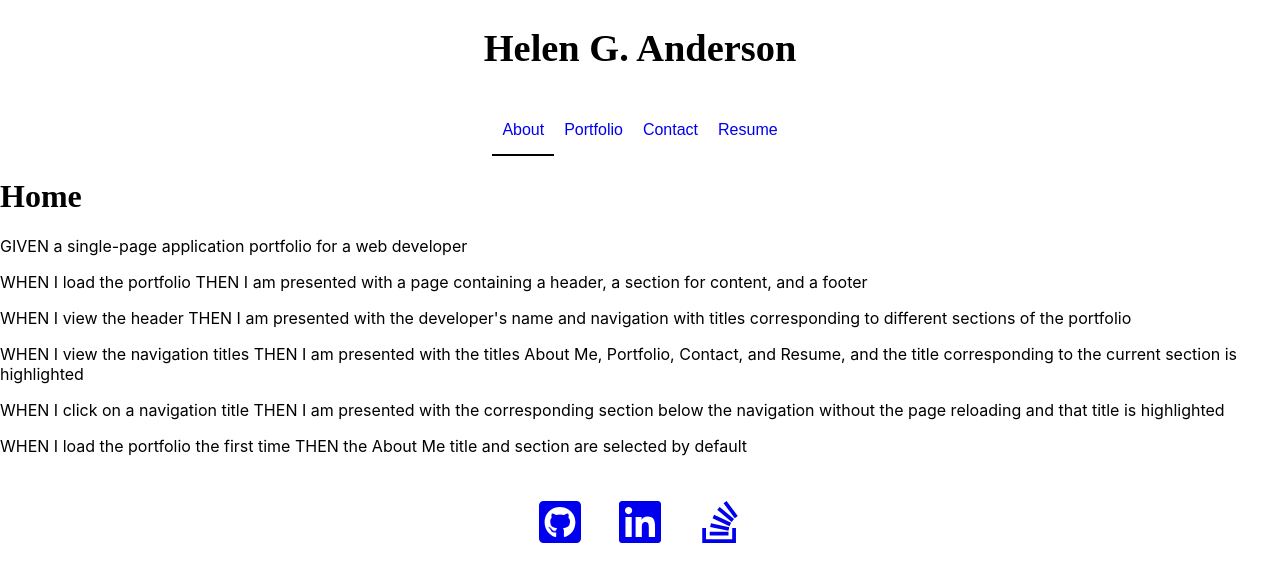
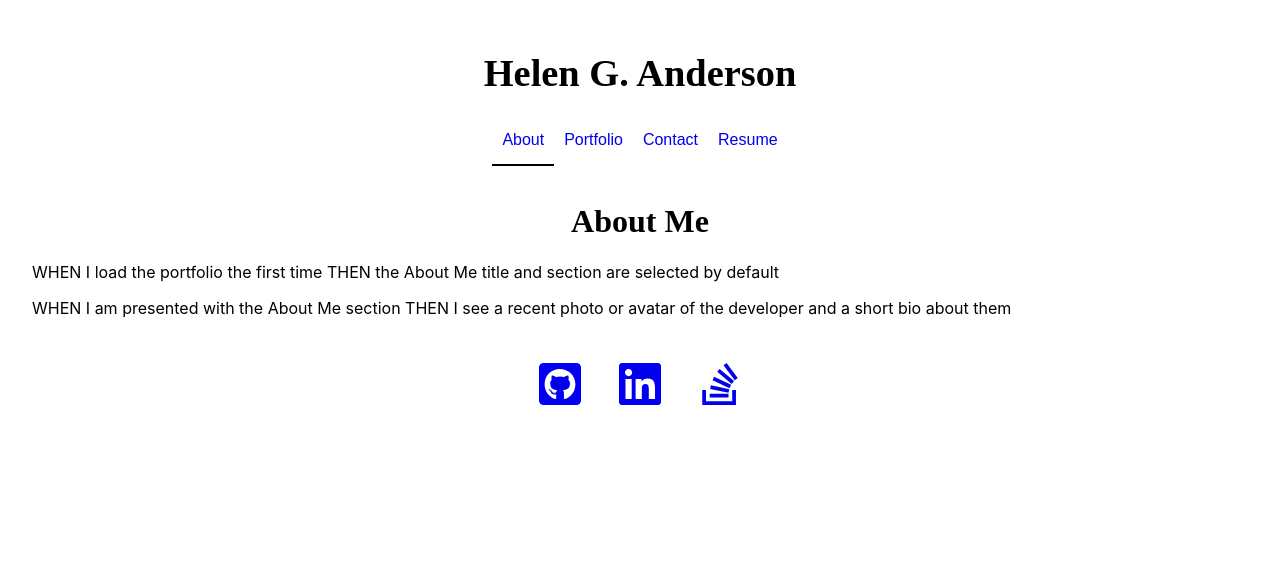
Before and after one commit to grace-anderson/react-portfolio, a React (Create React App) app: page / in a window 1280 px wide. Shown: the top 582 px of the page. Built offline with nearby package versions, Linux system fonts and the light colour scheme; a web font is replaced by a local one.

Commit message:
updated nav and pages so home page has about link

```diff
--- a/src/App.js
+++ b/src/App.js
@@ -1,7 +1,6 @@
 import { BrowserRouter, Route, Routes } from "react-router-dom";
 import MainLayout from "./layouts/MainLayout";
 import Home from "./pages/Home";
-import About from "./pages/About";
 import Portfolio from "./pages/Portfolio";
 import Contact from "./pages/Contact";
 import Resume from "./pages/Resume";
@@ -13,7 +12,6 @@ function App() {
       <MainLayout>
         <Routes>
           <Route path="/" element={<Home />} />
-          <Route path="/about" element={<About />} />
           <Route path="/portfolio" element={<Portfolio />} />
           <Route path="/contact" element={<Contact />} />
           <Route path="/resume" element={<Resume />} />
--- a/src/index.css
+++ b/src/index.css
@@ -40,16 +40,25 @@ code {
 .font-md {
   font-size: 1.5rem;
 }
+
 .font-lg{
   font-size: 2rem;
 }
 
+p {
+  padding-left: 2rem;
+  padding-right: 2rem;
+}
+
 h1 {
   font-family: 'Short Stack', cursive;
+  text-align: center;
+  padding-top: 1rem;
 }
 
 .header-title {
   font-size: 2.4rem;
+  padding-top: 1.6rem;
 }
 
 .icon-style {
--- a/src/layouts/MainLayout.js
+++ b/src/layouts/MainLayout.js
@@ -6,10 +6,9 @@ import Footer from "./Footer";
 export default function MainLayout(props) {
   return (
     <div>
-      <div className="flex items-center justify-center">
       {/* header */}
       <Header />
-      </div>
+      {/* </div> */}
 
       {/* nav */}
       <Navbar />
@@ -17,7 +16,7 @@ export default function MainLayout(props) {
       {props.children}
 
       {/* footer */}
-      <Footer className="flex items-center justify-center" />
+      <Footer/>
     </div>
   );
 }
--- a/src/pages/About.js
+++ /dev/null
@@ -1,17 +0,0 @@
-import React from "react";
-
-export default function About() {
-  return (
-    <div>
-      <h1>About</h1>
-      <p>
-        WHEN I load the portfolio the first time THEN the About Me title and
-        section are selected by default
-      </p>
-      <p>
-        WHEN I am presented with the About Me section THEN I see a recent photo
-        or avatar of the developer and a short bio about them
-      </p>
-    </div>
-  );
-}
--- a/src/pages/Home.js
+++ b/src/pages/Home.js
@@ -3,27 +3,14 @@ import React from "react";
 export default function Home() {
   return (
     <div>
-      <h1>Home</h1>
+      <h1>About Me</h1>
       <p>
-        GIVEN a single-page application portfolio for a web developer
-        <p></p>
-        WHEN I load the portfolio THEN I am presented with a page containing a
-        header, a section for content, and a footer
-        <p></p>
-        WHEN I view the header THEN I am presented with the developer's name and
-        navigation with titles corresponding to different sections of the
-        portfolio
-        <p></p>
-        WHEN I view the navigation titles THEN I am presented with the titles
-        About Me, Portfolio, Contact, and Resume, and the title corresponding to
-        the current section is highlighted
-        <p></p>
-        WHEN I click on a navigation title THEN I am presented with the
-        corresponding section below the navigation without the page reloading
-        and that title is highlighted
-        <p></p>
         WHEN I load the portfolio the first time THEN the About Me title and
         section are selected by default
+      </p>
+      <p>
+        WHEN I am presented with the About Me section THEN I see a recent photo
+        or avatar of the developer and a short bio about them
       </p>
     </div>
   );
```
